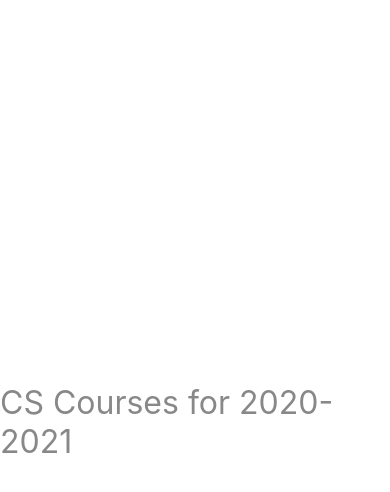
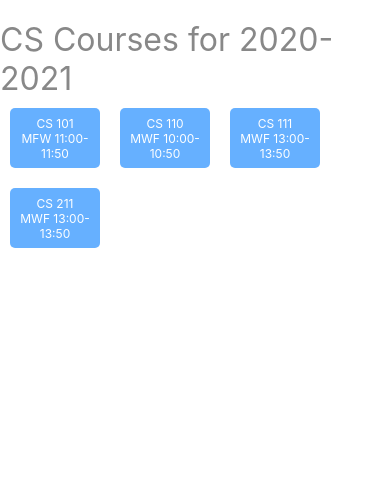
Before and after one commit to brunowin/scheduler, a React Native app: screen / in a window 390 px wide. Shown: the top 492 px of the page. Built offline with nearby package versions, Linux system fonts and the light colour scheme.

Commit message:
Course list

```diff
--- a/App.js
+++ b/App.js
@@ -1,27 +1,100 @@
 import { StatusBar } from 'expo-status-bar';
 import React from 'react';
-import { StyleSheet, Text, View } from 'react-native';
+import {SafeAreaView, ScrollView, StyleSheet, Text, TouchableOpacity, View } from 'react-native';
 
 const schedule = {
-	title: "CS Courses for 2020-2021"
+	"title": "CS Courses for 2020-2021",
+	"courses": [
+	{
+		"id": "F101",
+		"title": "Computer Science: Concepts, Philosphy, and Connections",
+		"meets": "MFW 11:00-11:50"
+	},
+	{
+		"id": "F110",
+		"title": "Intro Programming for non-majors",
+		"meets": "MWF 10:00-10:50"
+	},
+	{
+		"id": "F111",
+		"title": "Fundamentals of Computer Programming I",
+		"meets": "MWF 13:00-13:50"
+	},
+	{
+		"id": "F211",
+		"title": "Fundamentals of Computer Programming II",
+		"meets": "MWF 13:00-13:50"
+	}
+	]
 };
+
+const Banner = ({title}) => (
+	<Text style={styles.bannerStyle}>{title}</Text>
+	);
+
+const CourseList = ({courses}) => (
+	<ScrollView>
+	<View style={styles.courseList}>
+		{courses.map(course => <Course key={course.id} course={course} />)}
+	</View>
+	</ScrollView>
+	);
+
+const getCourseNumber = course => (
+	course.id.slice(1)
+	);
+
+const Course = ({course}) => (
+	<TouchableOpacity style={styles.courseButton}>
+		<Text style={styles.courseText}>
+			{`CS ${getCourseNumber(course)}\n${course.meets}`}
+		</Text>
+	</TouchableOpacity>
+	);
 
 const App = () => {
 	return (
-		<View style={styles.container}>
-		<Text style={styles.bannerStyle}>{schedule.title}</Text>
-		</View>
+		<SafeAreaView style={styles.container}>
+			<Banner title={schedule.title} />
+			<CourseList courses={schedule.courses} />
+		</SafeAreaView>
 		);
 }
+
 const styles = StyleSheet.create({
   container: {
     flex: 1,
     alignItems: 'center',
     justifyContent: 'center',
+    paddingTop: 20,
   },
   bannerStyle: {
   	color: '#888',
   	fontSize: 32,
+  },
+  courseButton: {
+  	flex: 1,
+  	borderRadius: 5,
+  	justifyContent: 'center',
+  	alignItems: 'center',
+  	margin: 10,
+  	height: 60,
+  	padding: 10,
+  	minWidth: 90,
+  	maxWidth: 90,
+  	backgroundColor: '#66b0ff',
+  },
+  courseText: {
+  	color: '#fff',
+  	fontSize: 12,
+  	textAlign: 'center',
+  },
+  courseList: {
+  	flex: 1,
+  	flexDirection: 'row',
+  	flexWrap: 'wrap',
+  	alignItems: 'center',
+  	justifyContent: 'flex-start',
   }
 });
 export default App;
--- a/package.json
+++ b/package.json
@@ -11,11 +11,11 @@
   "dependencies": {
     "expo": "~40.0.0",
     "expo-status-bar": "~1.0.3",
+    "firebase": "7.9.0",
     "react": "16.13.1",
     "react-dom": "16.13.1",
     "react-native": "https://github.com/expo/react-native/archive/sdk-40.0.1.tar.gz",
-    "react-native-web": "~0.13.12",
-    "firebase": "7.9.0"
+    "react-native-web": "~0.13.12"
   },
   "devDependencies": {
     "@babel/core": "~7.9.0"
```
